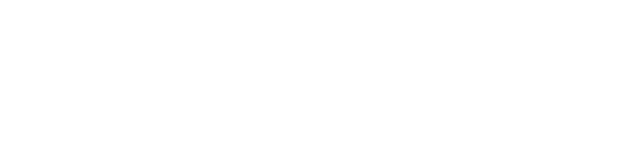
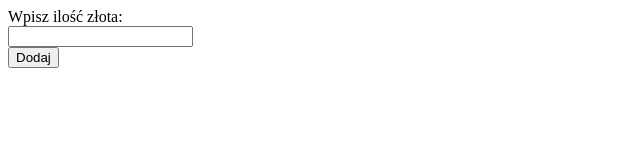
Before and after one commit to IBartGamer/GoldCounter, a plain HTML site: page index.html in a window 1280 px wide. Shown: the whole page, without its empty margins (0-640 px from the left). Drawn offline with Linux system fonts and the light colour scheme.

Commit message:
Added basic site layout

```diff
--- a/index.html
+++ b/index.html
@@ -1,10 +1,12 @@
-<html lang="en">
+<html lang="pl">
 <head>
     <meta charset="UTF-8">
     <meta name="viewport" content="width=device-width, initial-scale=1.0">
     <title>GoldCounter</title>
 </head>
 <body>
-
+        <label>Wpisz ilość złota: </label> <br>
+        <input type="text"> <br>
+        <input type="button" value="Dodaj">
 </body>
 </html>
```
